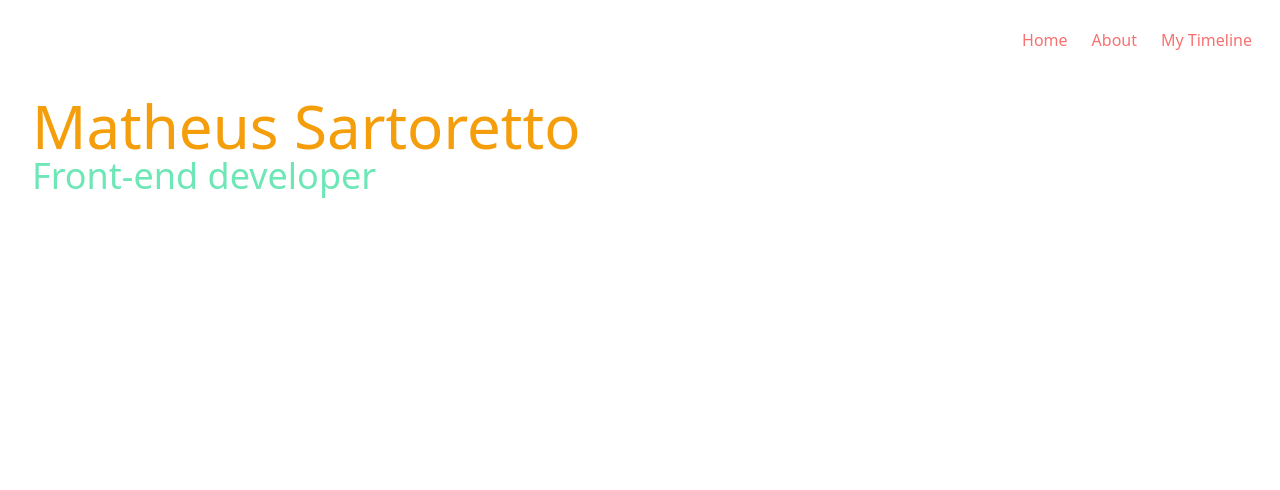
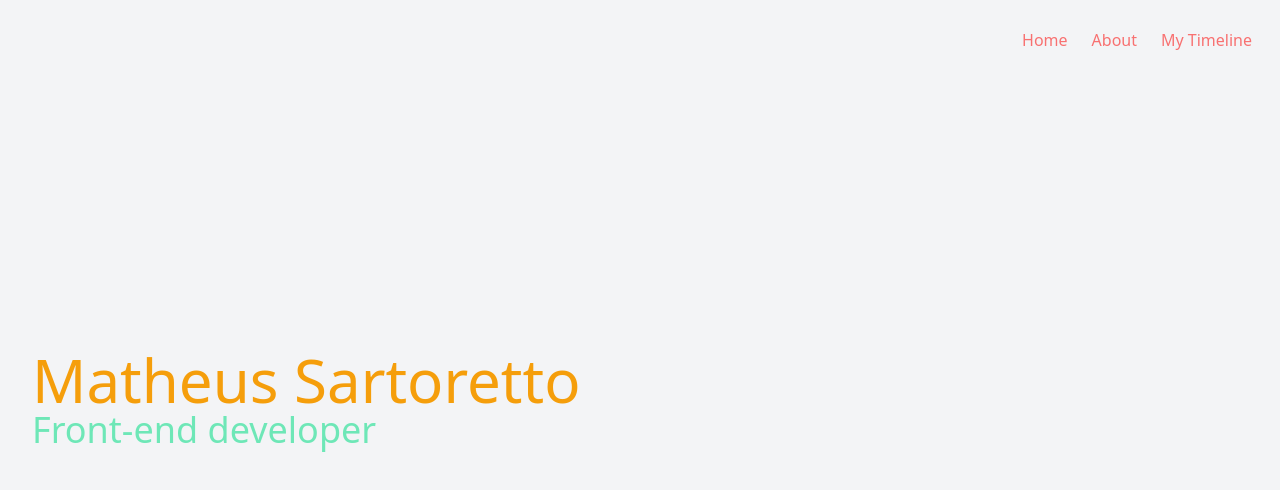
Before and after one commit to strokesws/personal-website-react, a React (Create React App) app: page / in a window 1280 px wide. Shown: the top 490 px of the page. Built offline with nearby package versions, Linux system fonts and the light colour scheme.

Commit message:
fix app wrapper style

```diff
--- a/src/App.tsx
+++ b/src/App.tsx
@@ -7,7 +7,7 @@ import 'App.css';
 
 function App(): ReactElement {
   return (
-    <>
+    <div className="h-screen overflow-y-auto flex flex-col bg-gray-100">
       <Router>
         <HeaderMenu />
 
@@ -17,7 +17,7 @@ function App(): ReactElement {
           </Route>
         </Switch>
       </Router>
-    </>
+    </div>
   );
 }
 
```
